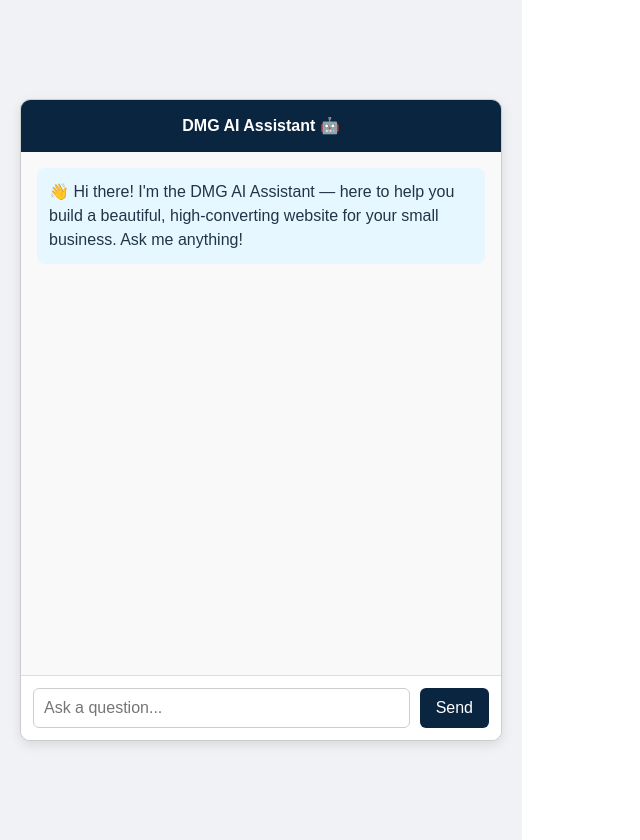
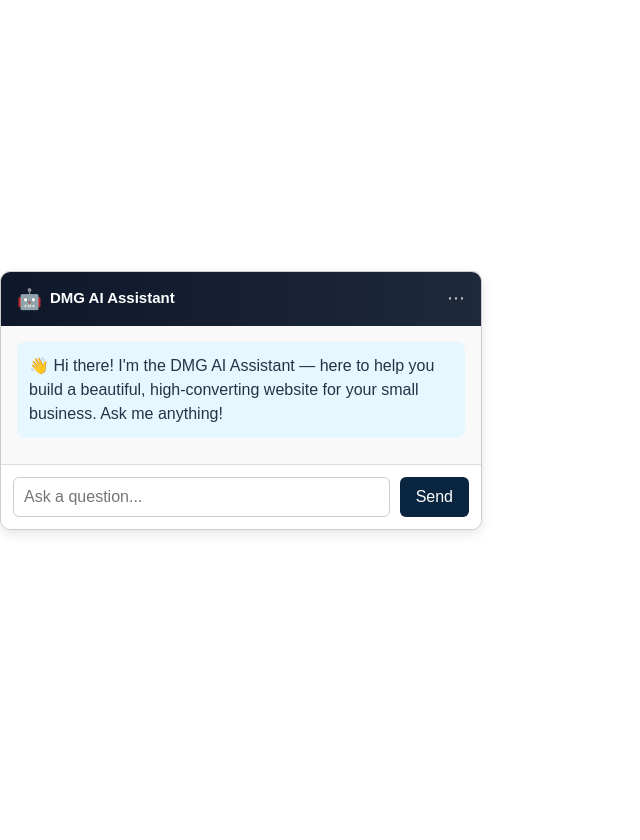
Before and after one commit to Teja202623/cursor-ai-chatbot, a React (Vite) app: page / in a window 1280 px wide. Shown: the whole page, without its empty margins (0-640 px from the left). After the commit the page ends 800 px from the top, so only its background shows below. Built offline with nearby package versions, Linux system fonts and the light colour scheme.

Commit message:
✨ Improve chatbot responses with GPT rewrite

```diff
--- a/src/App.jsx
+++ b/src/App.jsx
@@ -1,87 +1,12 @@
-/*
-import { useState } from 'react';
-import './App.css';
-
-function App() {
-  const [messages, setMessages] = useState([
-    { sender: 'bot', text: "👋 Hi there! I'm the DMG AI Assistant — here to help you build a beautiful, high-converting website for your small business. Ask me anything!" },
-  ]);
-  const [input, setInput] = useState('');
-  const [loading, setLoading] = useState(false);
-
-  const sendMessage = async () => {
-    if (!input.trim()) return;
-
-    const newMessages = [...messages, { sender: 'user', text: input }];
-    setMessages(newMessages);
-    setInput('');
-    setLoading(true);
-
-    try {
-      // 🔁 NEW: Call your Express API
-      const res = await fetch('https://chatbot.digitalmarketinggenius.com.au/api/ask', {
-        method: 'POST',
-        headers: {
-          'Content-Type': 'application/json',
-        },
-        body: JSON.stringify({ question: input })
-      });
-
-      const data = await res.json();
-      const reply = data.answer || "⚠️ No response from assistant.";
-
-      setMessages([...newMessages, { sender: 'bot', text: reply }]);
-    } catch (err) {
-      console.error('❌ Error talking to backend:', err);
-      setMessages([...newMessages, { sender: 'bot', text: "⚠️ Something went wrong!" }]);
-    } finally {
-      setLoading(false);
-    }
-  };
-
-  return (
-    <div style={styles.container}>
-      <h2>DMG AI Assistant 🤖</h2>
-      <div style={styles.chat}>
-        {messages.map((msg, i) => (
-          <div key={i} style={msg.sender === 'bot' ? styles.botMsg : styles.userMsg}>
-            {msg.text}
-          </div>
-        ))}
-        {loading && <div style={styles.botMsg}>⏳ Typing...</div>}
-      </div>
-      <div style={styles.inputRow}>
-        <input
-          value={input}
-          onChange={(e) => setInput(e.target.value)}
-          onKeyDown={(e) => e.key === 'Enter' && sendMessage()}
-          placeholder="Ask a question..."
-          style={styles.input}
-        />
-        <button onClick={sendMessage} style={styles.button}>Send</button>
-      </div>
-    </div>
-  );
-}
-
-const styles = {
-  container: { maxWidth: 500, margin: '40px auto', fontFamily: 'sans-serif' },
-  chat: { padding: 20, border: '1px solid #ccc', borderRadius: 10, minHeight: 300, background: '#f9f9f9' },
-  botMsg: { marginBottom: 10, background: '#e6f7ff', padding: 10, borderRadius: 5 },
-  userMsg: { marginBottom: 10, background: '#d9f7be', padding: 10, borderRadius: 5, alignSelf: 'flex-end' },
-  inputRow: { display: 'flex', gap: 10, marginTop: 10 },
-  input: { flex: 1, padding: 10, fontSize: 16 },
-  button: { padding: '10px 16px', fontSize: 16, background: '#0A2540', color: 'white', border: 'none', borderRadius: 5 }
-};
-
-export default App;
-*/
 import { useState, useRef, useEffect } from 'react';
 import './App.css';
 
 function App() {
   const [messages, setMessages] = useState([
-    { sender: 'bot', text: "👋 Hi there! I'm the DMG AI Assistant — here to help you build a beautiful, high-converting website for your small business. Ask me anything!" },
+    {
+      sender: 'bot',
+      text: "👋 Hi there! I'm the DMG AI Assistant — here to help you build a beautiful, high-converting website for your small business. Ask me anything!",
+    },
   ]);
   const [input, setInput] = useState('');
   const [loading, setLoading] = useState(false);
@@ -120,9 +45,15 @@
   }, [messages, loading]);
 
   return (
-    <div style={styles.wrapper}>
     <div style={styles.container}>
-        <div style={styles.header}>DMG AI Assistant 🤖</div>
+      <div style={styles.header}>
+        <div style={styles.headerLeft}>
+          <div style={styles.logo}>🤖</div>
+          <div style={styles.title}>DMG AI Assistant</div>
+        </div>
+        <div style={styles.headerRight}>⋯</div>
+      </div>
+
       <div style={styles.chat}>
         {messages.map((msg, i) => (
           <div key={i} style={msg.sender === 'bot' ? styles.botMsg : styles.userMsg}>
@@ -132,6 +63,7 @@
         {loading && <div style={styles.botMsg}>⏳ Typing...</div>}
         <div ref={chatEndRef} />
       </div>
+
       <div style={styles.inputRow}>
         <input
           value={input}
@@ -143,19 +75,10 @@
         <button onClick={sendMessage} style={styles.button}>Send</button>
       </div>
     </div>
-    </div>
   );
 }
 
 const styles = {
-  wrapper: {
-    display: 'flex',
-    justifyContent: 'center',
-    alignItems: 'center',
-    height: '100vh',
-    background: '#f0f2f5',
-    padding: '20px',
-  },
   container: {
     width: '100%',
     maxWidth: 480,
@@ -171,13 +94,32 @@
     fontFamily: 'sans-serif'
   },
   header: {
-    backgroundColor: '#0A2540',
+    background: 'linear-gradient(90deg, #0f172a, #1e293b)',
     color: '#fff',
-    padding: '14px 20px',
-    fontSize: '1rem',
-    fontWeight: 'bold',
-    textAlign: 'center',
+    padding: '12px 16px',
+    display: 'flex',
+    justifyContent: 'space-between',
+    alignItems: 'center',
+    fontWeight: '600',
+    fontSize: '15px',
     flexShrink: 0,
+  },
+  headerLeft: {
+    display: 'flex',
+    alignItems: 'center',
+  },
+  logo: {
+    fontSize: '20px',
+    marginRight: '8px',
+  },
+  title: {
+    fontWeight: '600',
+    fontSize: '15px',
+  },
+  headerRight: {
+    fontSize: '18px',
+    color: '#ccc',
+    cursor: 'pointer',
   },
   chat: {
     flex: 1,
@@ -185,7 +127,7 @@
     overflowY: 'auto',
     backgroundColor: '#f9f9f9',
     display: 'flex',
-    flexDirection: 'column'
+    flexDirection: 'column',
   },
   botMsg: {
     marginBottom: 10,
@@ -195,7 +137,7 @@
     whiteSpace: 'pre-wrap',
     wordWrap: 'break-word',
     overflowWrap: 'break-word',
-    maxWidth: '100%'
+    maxWidth: '100%',
   },
   userMsg: {
     marginBottom: 10,
@@ -206,14 +148,14 @@
     whiteSpace: 'pre-wrap',
     wordWrap: 'break-word',
     overflowWrap: 'break-word',
-    maxWidth: '100%'
+    maxWidth: '100%',
   },
   inputRow: {
     display: 'flex',
     padding: 12,
     borderTop: '1px solid #ddd',
     backgroundColor: '#fff',
-    flexShrink: 0
+    flexShrink: 0,
   },
   input: {
     flex: 1,
@@ -221,7 +163,7 @@
     fontSize: '1rem',
     borderRadius: 6,
     border: '1px solid #ccc',
-    outline: 'none'
+    outline: 'none',
   },
   button: {
     marginLeft: 10,
@@ -231,8 +173,8 @@
     color: '#fff',
     border: 'none',
     borderRadius: 6,
-    cursor: 'pointer'
-  }
+    cursor: 'pointer',
+  },
 };
 
 export default App;
```
Lines whose indentation alone changed are shown as unchanged.
